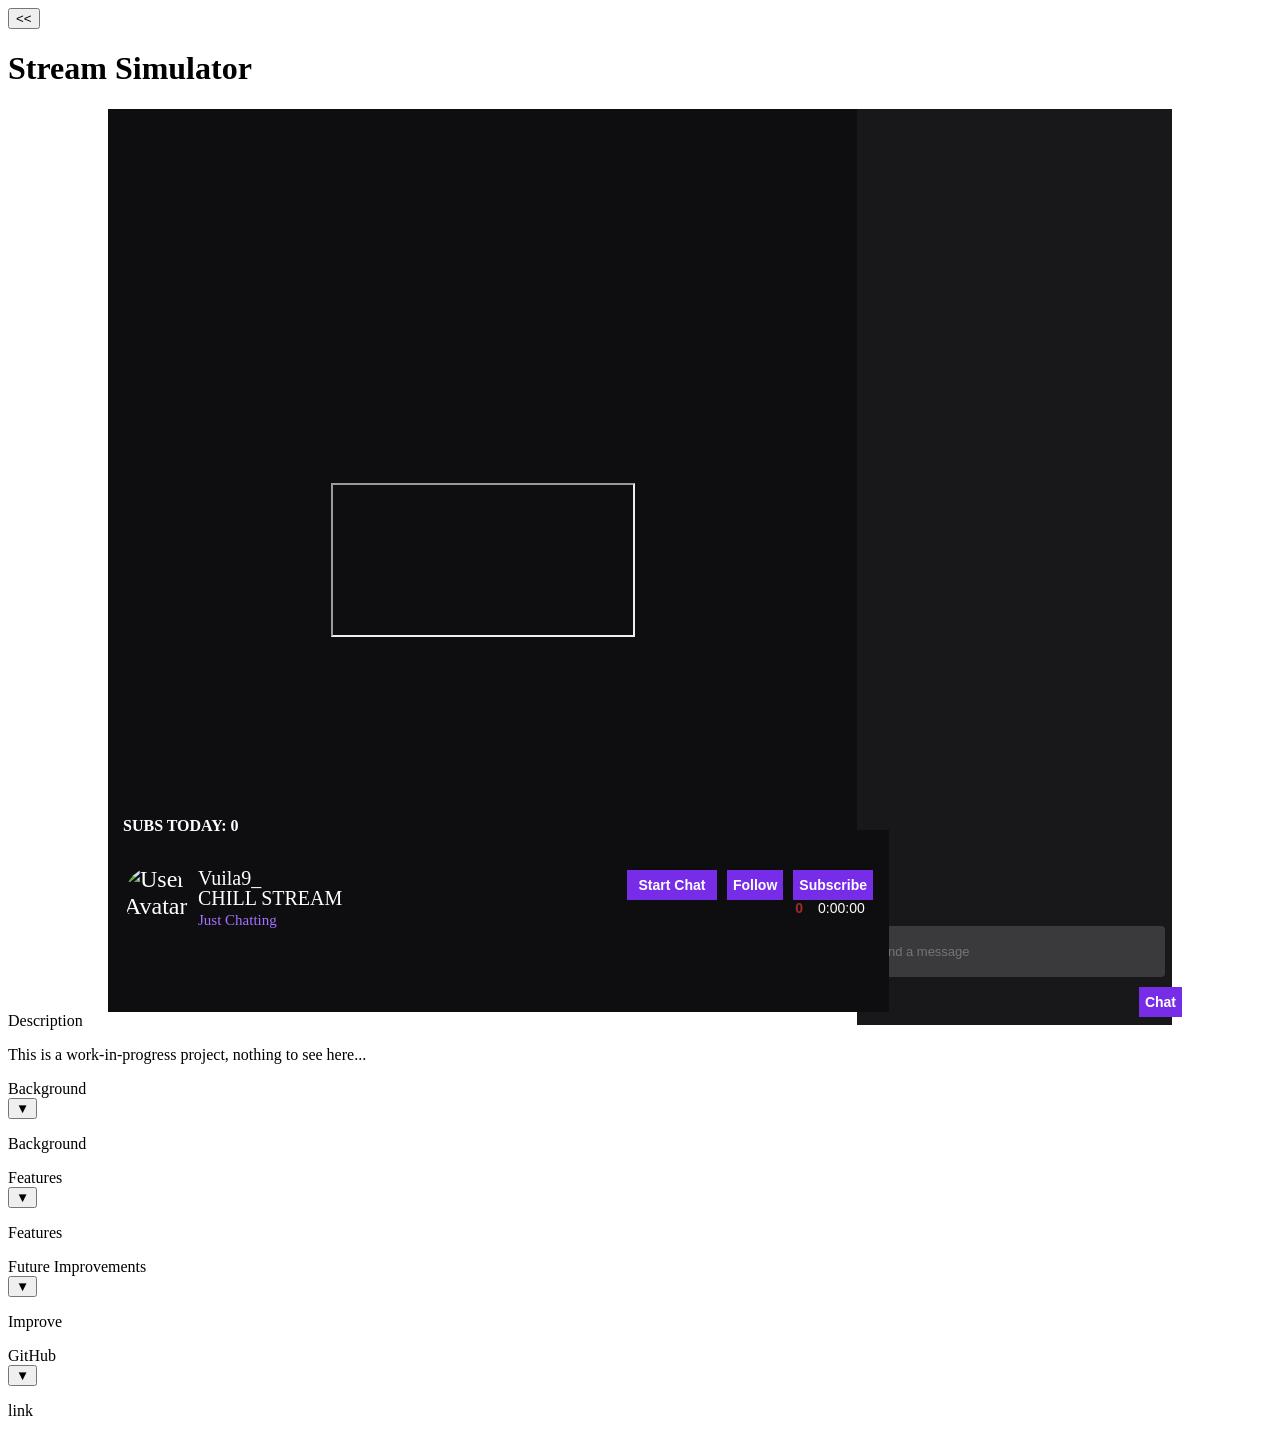
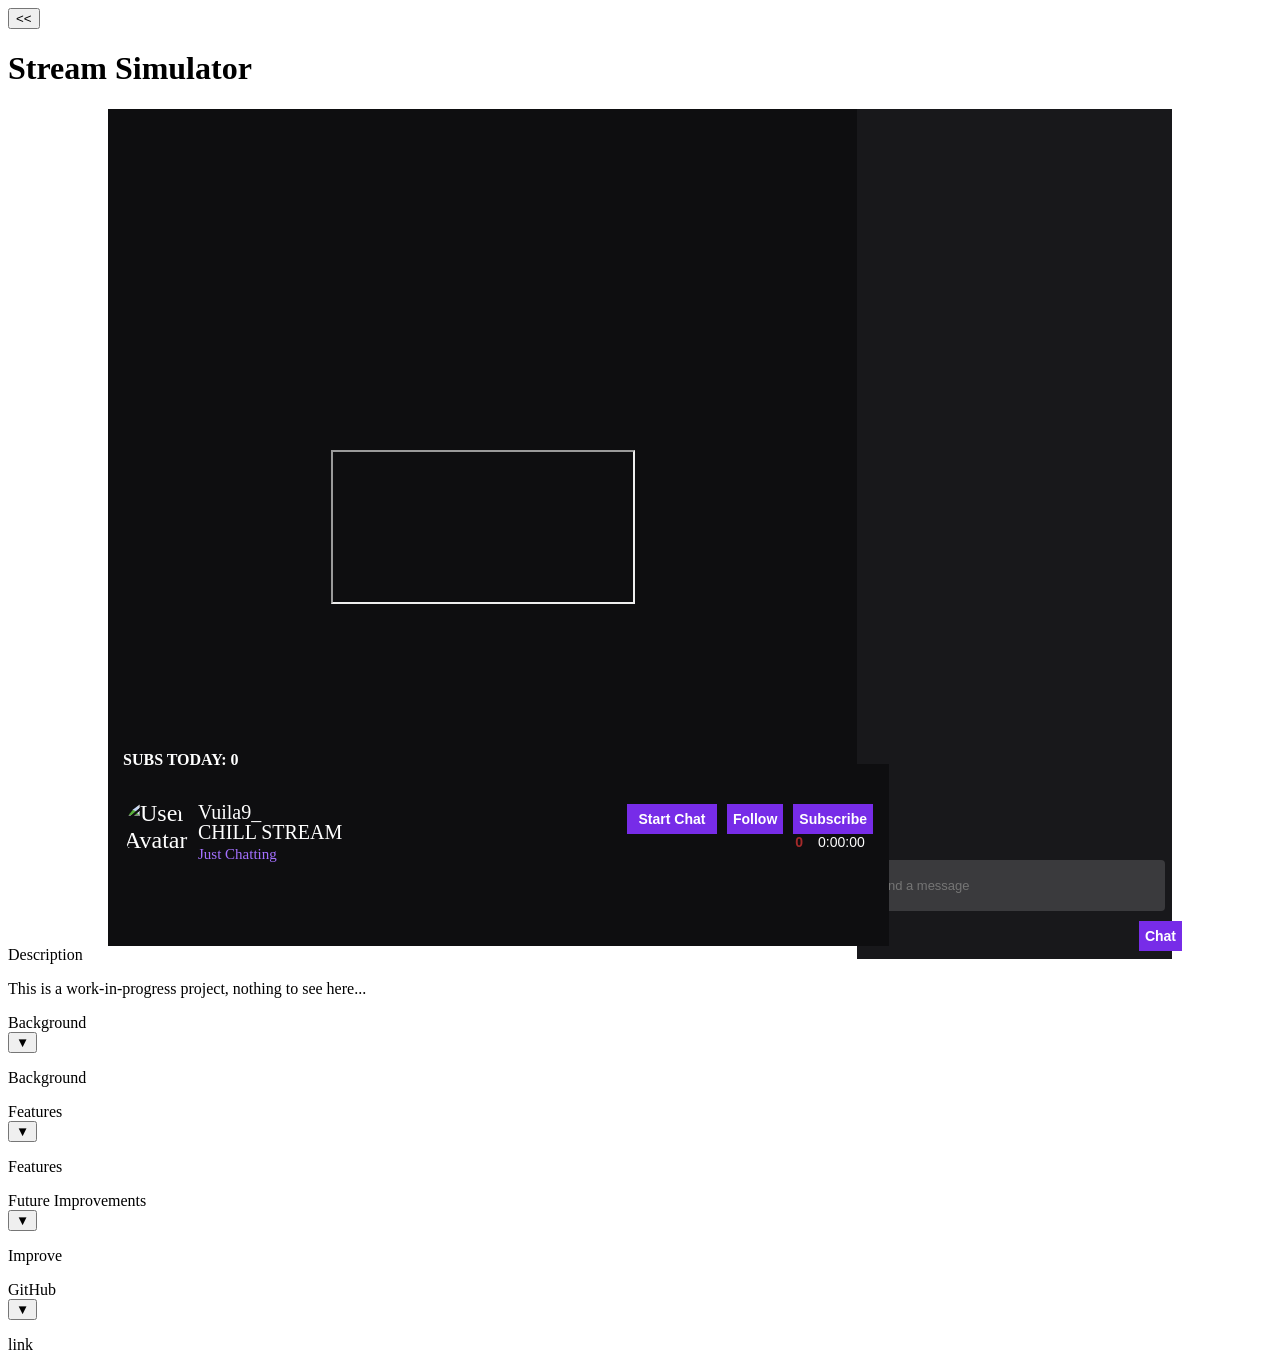

fixed Streaming Simulator

--- a/projects/Stream_Simulator/assets/css/effects.css
+++ b/projects/Stream_Simulator/assets/css/effects.css
@@ -2,7 +2,8 @@
 #stream-UI {
     display: flex;
     /* height: calc(100vh - 70px); */
-    height: 903px;
+    height: 93vh;
+    max-height: 903px;
     margin-left: 100px;
     margin-right: 100px;
     background-color: rgb(14, 14, 16);
@@ -20,7 +21,7 @@
     position: relative;
 }
 
-#youtube-player, #stream-capturer{
+/* #youtube-player, #stream-capturer{
     position: absolute; 
     top: 0; 
     left: 0; 
@@ -28,6 +29,17 @@
     aspect-ratio: 16/9;
     z-index: 2; 
     background-color: purple; 
+} */
+
+#youtube-player, #stream-capturer {
+    position: absolute;
+    top: 0;
+    left: 0;
+    max-height: 87%; /* 100% of #media-section minus #channel-info's height */
+    width: auto;                 /* width calculated from aspect-ratio */
+    aspect-ratio: 16/9;
+    z-index: 2;
+    background-color: purple;
 }
 
 #sub-count-overlay {
